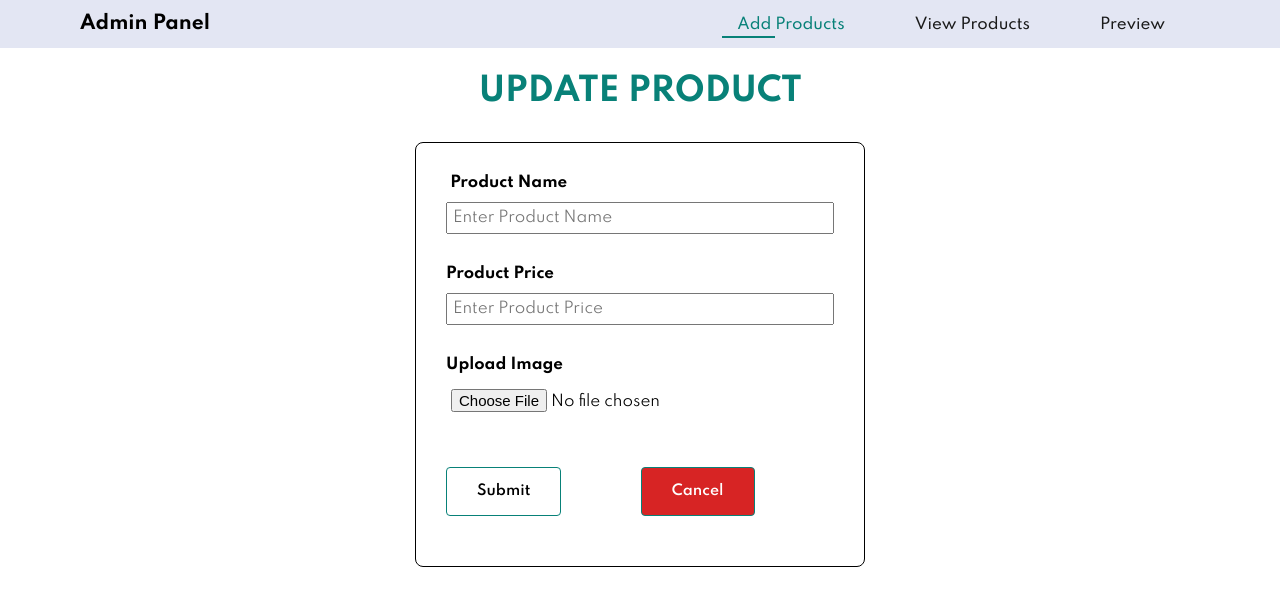
After one commit to parasharr/Final_year_Project, a PHP site: page /update.php in a window 1280 px wide. The commit adds this page. Shown: the top 606 px of the page. Run offline with PHP 8.4, Linux system fonts and the light colour scheme; some libraries are stand-ins or nearby versions.

Commit message:
update to repo

```diff
--- a/style.css
+++ b/style.css
@@ -1145,9 +1145,135 @@ button:hover {
     font-weight: 700;
 }
 
-.container label{
+.container{
+    margin: 0 auto;
+    padding-bottom: 5rem;
+    height: 90vh;
+}
+.heading{
+    text-align: center;
+    font-size: 2rem;
+    text-transform: uppercase;
+    padding: 1.5rem 0 2rem;
+    color: #088178;
+}
+.add-form{
+    padding: 2rem;
+}
+.add_product,
+.update_product{
+    max-width: 450px;
+    background-color: transparent;
+    border-radius: 0.5rem;
+    padding: 30px;
+    margin: auto;
+    border: 1px solid ;
+}
+.add_product label,
+.update_product label{
+    font-size: 15px;
+    font-weight: 700;
+}
+.add_product .input_fields,
+.update_product .input_fields{
+    padding: 5px;
+    font-size: 15px;
+    color: black;
+    margin-top: 10px;
+    margin-bottom: 30px;
+    width: 100%;
+}
+.submit_btn,
+.edit_btn,
+.cancel_btn{
+    font-size: 14px;
+    font-weight: 600;
+    padding: 15px 30px;
+    color: #000;
+    background-color: #fff;
+    border-radius: 4px;
+    cursor: pointer;
+    border: none;
+    outline: none;
+    transition: 0.2s;
+    border: 1px solid #088178;
+}
+.submit_btn:hover,
+.edit_btn:hover{
+    background-color: #088178;
+    color: white;
+    font-weight: 600;
+}
+.cancel_btn{
     color: white;
 }
-.container .form-control{
-    border: 1px solid #000;
+.cancel_btn:hover{
+    background-color: white;
+    color: red;
 }
+.cancel_btn{
+    background-color: rgb(215, 36, 36);
+    margin: 20px auto;
+}
+.display_message{
+    background-color: #088178;
+    padding: 30px 30px;
+    display: flex;
+    align-items: center;
+    justify-content: space-between;
+    color: white;
+    font-weight: 600;
+}
+.display_message span{
+    font-size: 15px;
+}
+.display_message i:hover{
+    color: rgb(210, 47, 47);
+}
+
+.display_product table{
+    border-collapse: collapse;
+    width: 100%;
+    margin-bottom: 20px;
+}
+.display_product table thead th{
+    padding: 1.5rem;
+    font-size: 15px;
+    background-color: #129b92;
+    color: white;
+    font-weight: 700;
+    border: 2px solid whitesmoke;
+}
+.display_product table td{
+    border: 2px solid rgb(233, 228, 228);
+}
+.empty_text{
+    background-color: #088178;
+    padding: 2.5rem 2rem;
+    font-size: 20px;
+    font-weight: 600;
+    text-align: center;
+    color: white;
+}
+.btns{
+    display: flex;
+    justify-content: center;
+    align-items: center;
+    width: 100%;
+}
+.delete_product_btn,
+.update_product_btn{
+    text-align: center;
+    color: rgb(208, 38, 38);
+    font-size: 15px;
+    padding: 10px;
+    cursor: pointer;
+}
+.update_product_btn{
+    color: white;
+}
+
+.pro-img{
+    width: 15%;
+    margin:0 auto;
+}
--- /dev/null
+++ b/update.php
@@ -0,0 +1,50 @@
+<?php
+require 'config.php';
+
+?>
+<!DOCTYPE html>
+<html lang="en">
+<head>
+    <meta charset="UTF-8">
+    <meta name="viewport" content="width=device-width, initial-scale=1.0">
+    <title>Admin Deshboard</title>
+    <link rel="stylesheet" href="style.css">
+    <link rel="stylesheet" href="https://fontawesome.com/releases/v6.04.0/css/all.css">
+    <link rel="stylesheet" href="https://cdnjs.cloudflare.com/ajax/libs/font-awesome/6.5.1/css/all.min.css">
+    <link href='https://unpkg.com/boxicons@2.1.4/css/boxicons.min.css' rel='stylesheet'>
+</head>
+<body>
+<section id="header">
+       <h3>Admin Panel</h3>
+
+        <div>
+            <ul id="navbar">
+                <li><a class="active" href="insert-product.php">Add Products</a></li>
+                <li><a href="view.php">View Products</a></li>
+                <li><a href="shop.php">Preview</a></li>
+            </ul>
+        </div>
+    </section>
+
+    <section class="edit_container">
+        <h3 class="heading">Update Product</h3>
+        <form action="" class="update_product product_container_box">
+            <img src="" alt="">
+            <input type="hidden">
+
+            <label>Product Name</label>
+            <input type="text" class="input_fields fields" placeholder="Enter Product Name" required>
+
+            <label>Product Price</label>
+            <input type="number" class="input_fields fields" placeholder="Enter Product Price" required>
+
+            <label>Upload Image</label>
+            <input type="file" class="input_fields fields" name="" required accept="image/jpg, image/png, image/jpeg">
+            <div class="btns">
+                <input type="submit" class="edit_btn">
+                <input type="reset" id="close-edit" value="Cancel" class="cancel_btn">
+            </div>
+        </form>
+    </section>
+</body>
+</html>
```
Also changed, not shown: delete.php (added, +14 -0 lines), insert-product.php (+74 -0 lines), view.php (added, +74 -0 lines), images/3.png (added), images/y-dress-1.jpeg (added), images/y-dress-2.jpeg (added).
